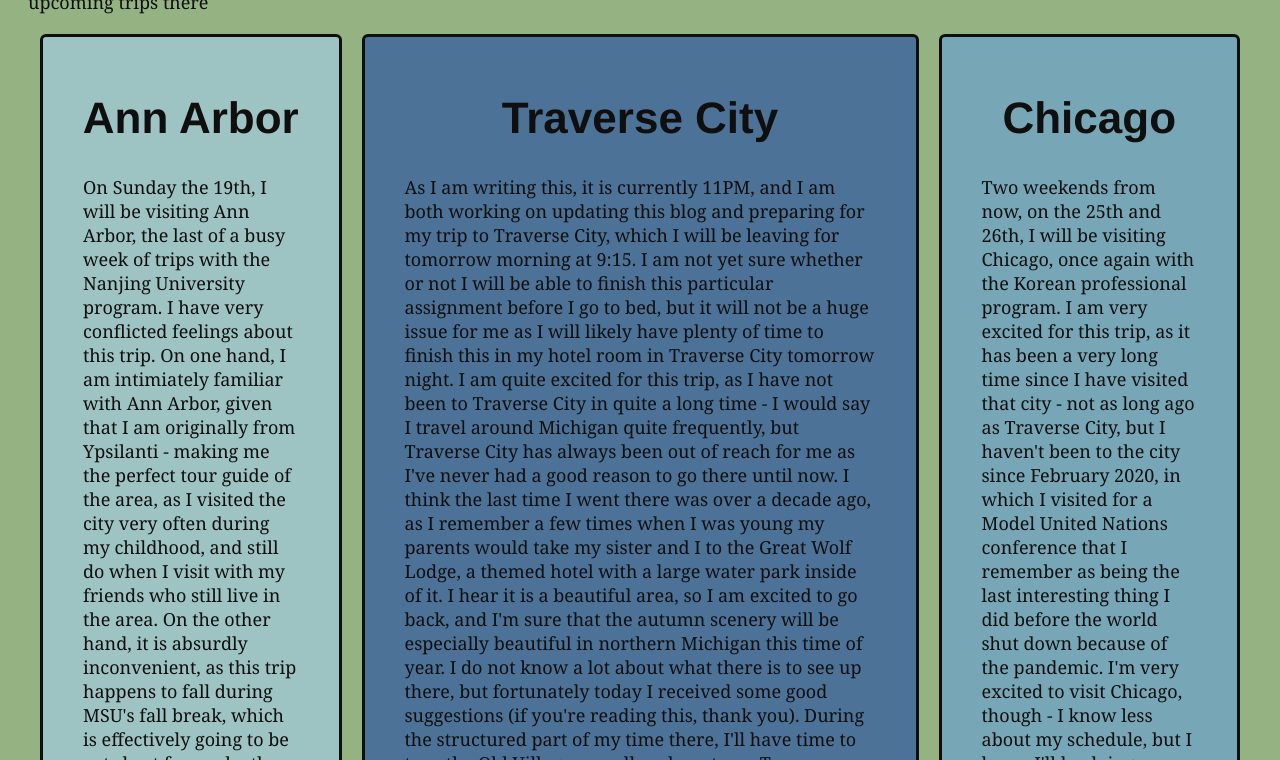
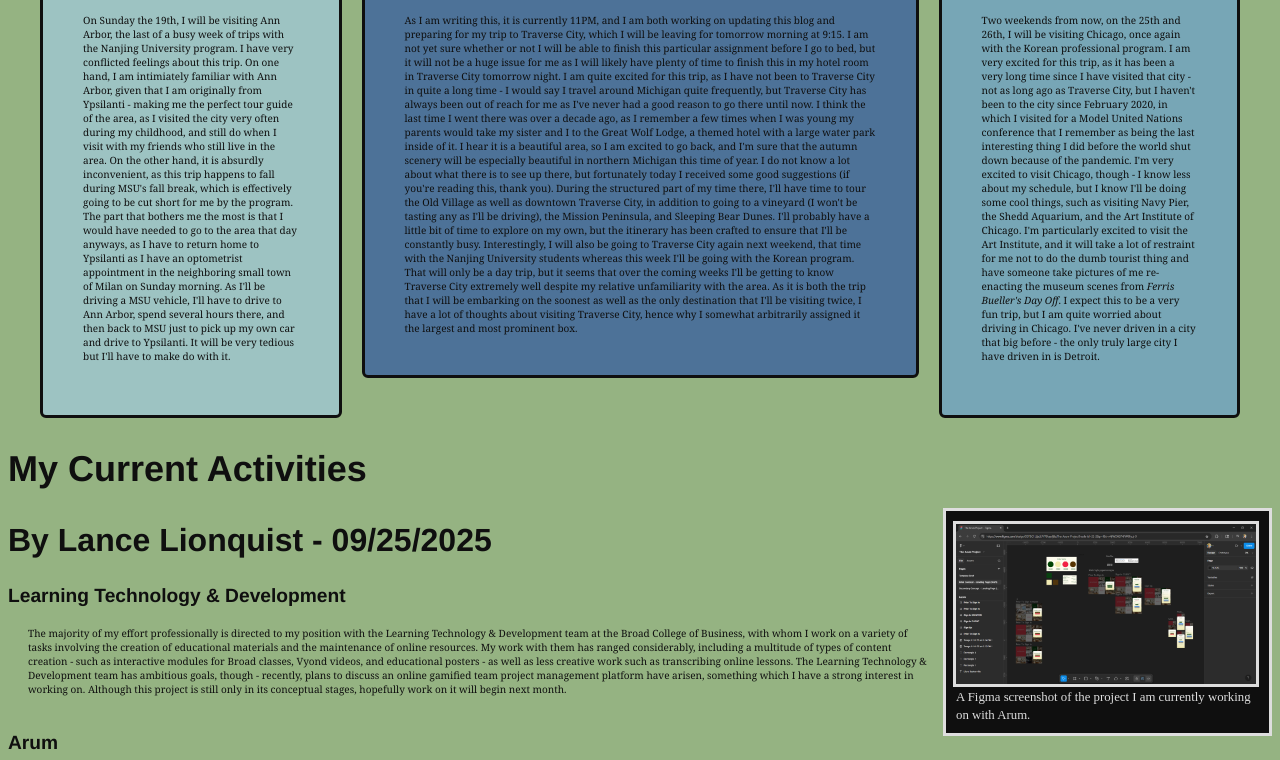
Before and after one commit to lionquis/mi349_blog, a plain HTML site: page index.html in a window 1280 px wide. Shown: the part 628-1388 px from the top of the page. Drawn offline with Linux system fonts and the light colour scheme.

Commit message:
rem edit

```diff
--- a/style.css
+++ b/style.css
@@ -208,21 +208,21 @@ img {
 }
 
 h1 {
- font-size: clamp(2rem, 5vw, 3rem);
+ font-size: clamp(1.5rem, 4.5vw, 2rem);
 }
 
 h2 {
- font-size: clamp(1.75rem, 4vw, 2.75rem);
+ font-size: clamp(1.25rem, 3.5vw, 2.25rem);
 }
 
 h3 {
- font-size: clamp(1.5rem, 3vw, 2.5rem);
+ font-size: clamp(1rem, 2.5vw, 2rem);
 }
 
 h4 {
- font-size: clamp(1.25rem, 2vw, 2rem);
+ font-size: clamp(1rem, 1.5vw, 1.5rem);
 }
 
 p {
- font-size: clamp(1rem, 2vw, 1.125rem);
+ font-size: clamp(0.5rem, 1vw, 0.625rem);
 }
```
